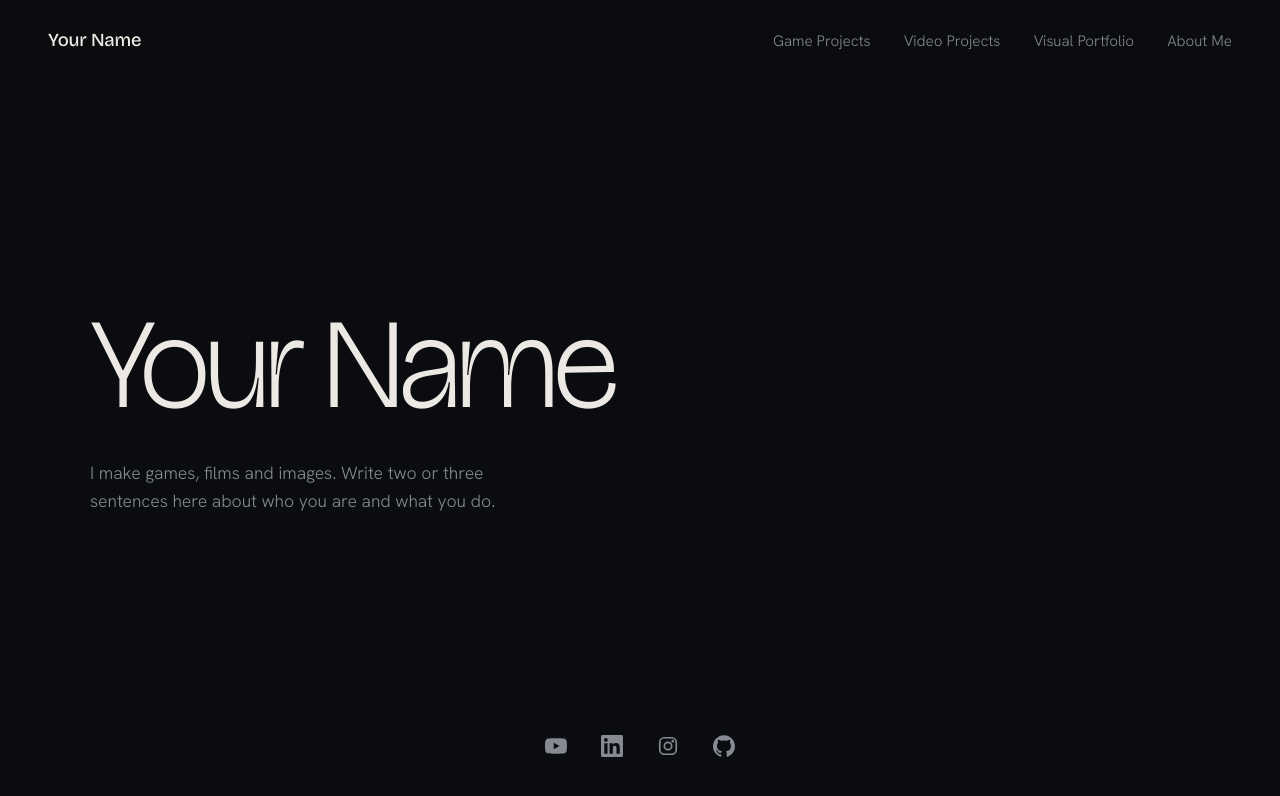
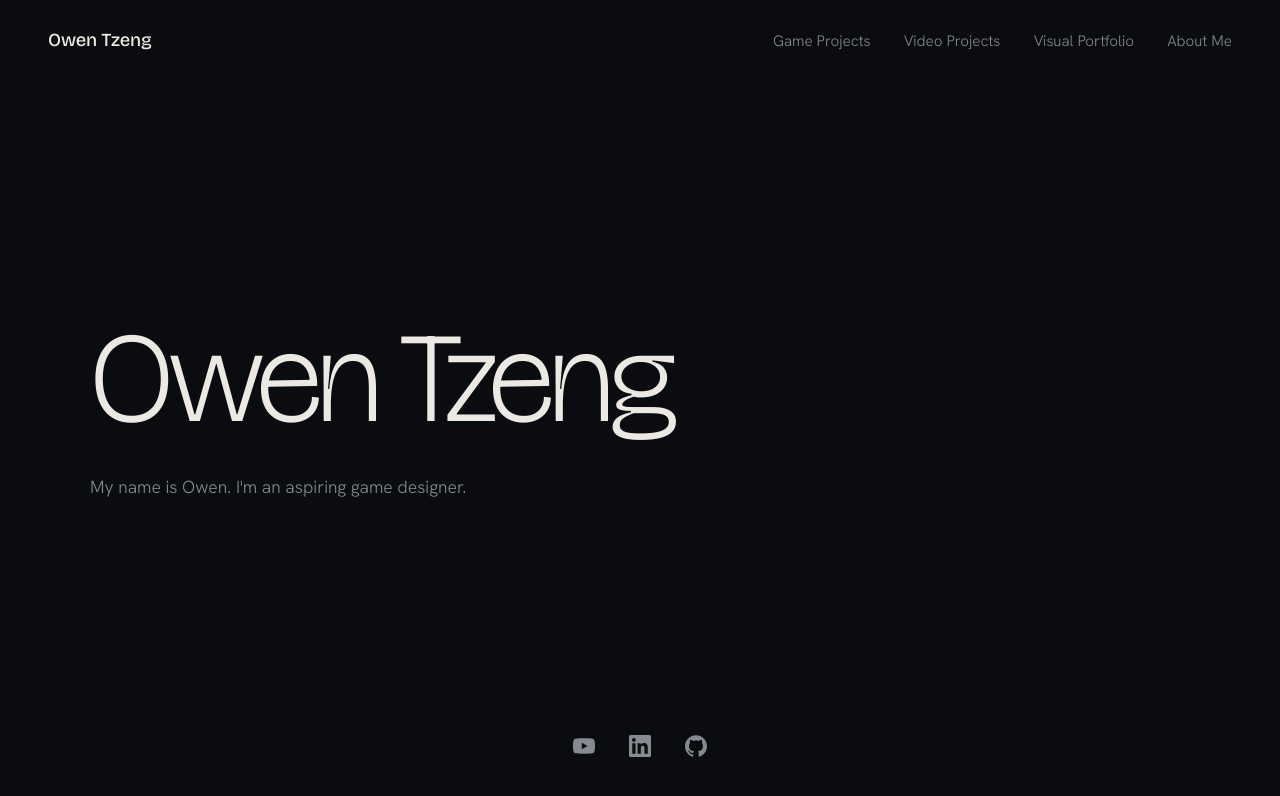
Before and after one commit to owenten/owentzeng, a plain HTML site: page index(3).html in a window 1280 px wide. Drawn offline with nearby package versions, Linux system fonts and the light colour scheme.

Commit message:
Update portfolio details for Owen Tzeng

```diff
--- a/index(3).html
+++ b/index(3).html
@@ -3,8 +3,8 @@
 <head>
 <meta charset="utf-8">
 <meta name="viewport" content="width=device-width, initial-scale=1">
-<title>Your Name</title>
-<meta name="description" content="Portfolio of Your Name: games, video and visual work.">
+<title>Owen Tzeng</title>
+<meta name="description" content="Portfolio of Owen Tzeng games, video and visual work.">
 <link rel="preconnect" href="https://fonts.googleapis.com">
 <link rel="preconnect" href="https://fonts.gstatic.com" crossorigin>
 <link href="https://fonts.googleapis.com/css2?family=Bricolage+Grotesque:opsz,wght@12..96,200..800&family=Hanken+Grotesk:wght@300;400;500&display=swap" rel="stylesheet">
@@ -135,7 +135,7 @@ dialog::backdrop{background:rgba(5,6,8,.85)}
 <body>
 
 <header>
-  <a class="brand" href="#home">Your Name</a>
+  <a class="brand" href="#home">Owen Tzeng</a>
   <nav aria-label="Main">
     <a href="#games">Game Projects</a>
     <a href="#videos">Video Projects</a>
@@ -147,14 +147,13 @@ dialog::backdrop{background:rgba(5,6,8,.85)}
 <main>
   <section class="page" id="home" data-title="Home">
     <div class="hero">
-      <h1>Your Name</h1>
-      <p>I make games, films and images. Write two or three sentences here about who you are and what you do.</p>
+      <h1>Owen Tzeng</h1>
+      <p>My name is Owen. I'm an aspiring game designer.</p>
     </div>
     <div class="socials" aria-label="Social links">
-      <a href="https://youtube.com/@yourchannel" target="_blank" rel="noopener" aria-label="YouTube"><svg viewBox="0 0 24 24"><path d="M23.498 6.186a3.016 3.016 0 0 0-2.122-2.136C19.505 3.545 12 3.545 12 3.545s-7.505 0-9.377.505A3.017 3.017 0 0 0 .502 6.186C0 8.07 0 12 0 12s0 3.93.502 5.814a3.016 3.016 0 0 0 2.122 2.136c1.871.505 9.376.505 9.376.505s7.505 0 9.377-.505a3.015 3.015 0 0 0 2.122-2.136C24 15.93 24 12 24 12s0-3.93-.502-5.814zM9.545 15.568V8.432L15.818 12l-6.273 3.568z"/></svg></a>
-      <a href="https://linkedin.com/in/yourname" target="_blank" rel="noopener" aria-label="LinkedIn"><svg viewBox="0 0 24 24"><path d="M20.447 20.452h-3.554v-5.569c0-1.328-.027-3.037-1.852-3.037-1.853 0-2.136 1.445-2.136 2.939v5.667H9.351V9h3.414v1.561h.046c.477-.9 1.637-1.85 3.37-1.85 3.601 0 4.267 2.37 4.267 5.455v6.286zM5.337 7.433a2.062 2.062 0 0 1-2.063-2.065 2.064 2.064 0 1 1 2.063 2.065zm1.782 13.019H3.555V9h3.564v11.452zM22.225 0H1.771C.792 0 0 .774 0 1.729v20.542C0 23.227.792 24 1.771 24h20.451C23.2 24 24 23.227 24 22.271V1.729C24 .774 23.2 0 22.222 0h.003z"/></svg></a>
-      <a href="https://instagram.com/yourhandle" target="_blank" rel="noopener" aria-label="Instagram"><svg class="line" viewBox="0 0 24 24"><rect x="3" y="3" width="18" height="18" rx="5"/><circle cx="12" cy="12" r="4"/><circle cx="17.2" cy="6.8" r=".6" fill="currentColor"/></svg></a>
-      <a href="https://github.com/yourusername" target="_blank" rel="noopener" aria-label="GitHub"><svg viewBox="0 0 24 24"><path d="M12 .297c-6.63 0-12 5.373-12 12 0 5.303 3.438 9.8 8.205 11.385.6.113.82-.258.82-.577 0-.285-.01-1.04-.015-2.04-3.338.724-4.042-1.61-4.042-1.61C4.422 18.07 3.633 17.7 3.633 17.7c-1.087-.744.084-.729.084-.729 1.205.084 1.838 1.236 1.838 1.236 1.07 1.835 2.809 1.305 3.495.998.108-.776.417-1.305.76-1.605-2.665-.3-5.466-1.332-5.466-5.93 0-1.31.465-2.38 1.235-3.22-.135-.303-.54-1.523.105-3.176 0 0 1.005-.322 3.3 1.23.96-.267 1.98-.399 3-.405 1.02.006 2.04.138 3 .405 2.28-1.552 3.285-1.23 3.285-1.23.645 1.653.24 2.873.12 3.176.765.84 1.23 1.91 1.23 3.22 0 4.61-2.805 5.625-5.475 5.92.42.36.81 1.096.81 2.22 0 1.606-.015 2.896-.015 3.286 0 .315.21.69.825.57C20.565 22.092 24 17.592 24 12.297c0-6.627-5.373-12-12-12"/></svg></a>
+      <a href="https://youtube.com/@theRealWeirdling" target="_blank" rel="noopener" aria-label="YouTube"><svg viewBox="0 0 24 24"><path d="M23.498 6.186a3.016 3.016 0 0 0-2.122-2.136C19.505 3.545 12 3.545 12 3.545s-7.505 0-9.377.505A3.017 3.017 0 0 0 .502 6.186C0 8.07 0 12 0 12s0 3.93.502 5.814a3.016 3.016 0 0 0 2.122 2.136c1.871.505 9.376.505 9.376.505s7.505 0 9.377-.505a3.015 3.015 0 0 0 2.122-2.136C24 15.93 24 12 24 12s0-3.93-.502-5.814zM9.545 15.568V8.432L15.818 12l-6.273 3.568z"/></svg></a>
+      <a href="https://linkedin.com/in/owen-tzeng" target="_blank" rel="noopener" aria-label="LinkedIn"><svg viewBox="0 0 24 24"><path d="M20.447 20.452h-3.554v-5.569c0-1.328-.027-3.037-1.852-3.037-1.853 0-2.136 1.445-2.136 2.939v5.667H9.351V9h3.414v1.561h.046c.477-.9 1.637-1.85 3.37-1.85 3.601 0 4.267 2.37 4.267 5.455v6.286zM5.337 7.433a2.062 2.062 0 0 1-2.063-2.065 2.064 2.064 0 1 1 2.063 2.065zm1.782 13.019H3.555V9h3.564v11.452zM22.225 0H1.771C.792 0 0 .774 0 1.729v20.542C0 23.227.792 24 1.771 24h20.451C23.2 24 24 23.227 24 22.271V1.729C24 .774 23.2 0 22.222 0h.003z"/></svg></a>
+      <a href="https://owenten.itch.io/" target="_blank" rel="noopener" aria-label="Itch"><svg viewBox="0 0 24 24"><path d="M12 .297c-6.63 0-12 5.373-12 12 0 5.303 3.438 9.8 8.205 11.385.6.113.82-.258.82-.577 0-.285-.01-1.04-.015-2.04-3.338.724-4.042-1.61-4.042-1.61C4.422 18.07 3.633 17.7 3.633 17.7c-1.087-.744.084-.729.084-.729 1.205.084 1.838 1.236 1.838 1.236 1.07 1.835 2.809 1.305 3.495.998.108-.776.417-1.305.76-1.605-2.665-.3-5.466-1.332-5.466-5.93 0-1.31.465-2.38 1.235-3.22-.135-.303-.54-1.523.105-3.176 0 0 1.005-.322 3.3 1.23.96-.267 1.98-.399 3-.405 1.02.006 2.04.138 3 .405 2.28-1.552 3.285-1.23 3.285-1.23.645 1.653.24 2.873.12 3.176.765.84 1.23 1.91 1.23 3.22 0 4.61-2.805 5.625-5.475 5.92.42.36.81 1.096.81 2.22 0 1.606-.015 2.896-.015 3.286 0 .315.21.69.825.57C20.565 22.092 24 17.592 24 12.297c0-6.627-5.373-12-12-12"/></svg></a>
     </div>
   </section>
 
```
